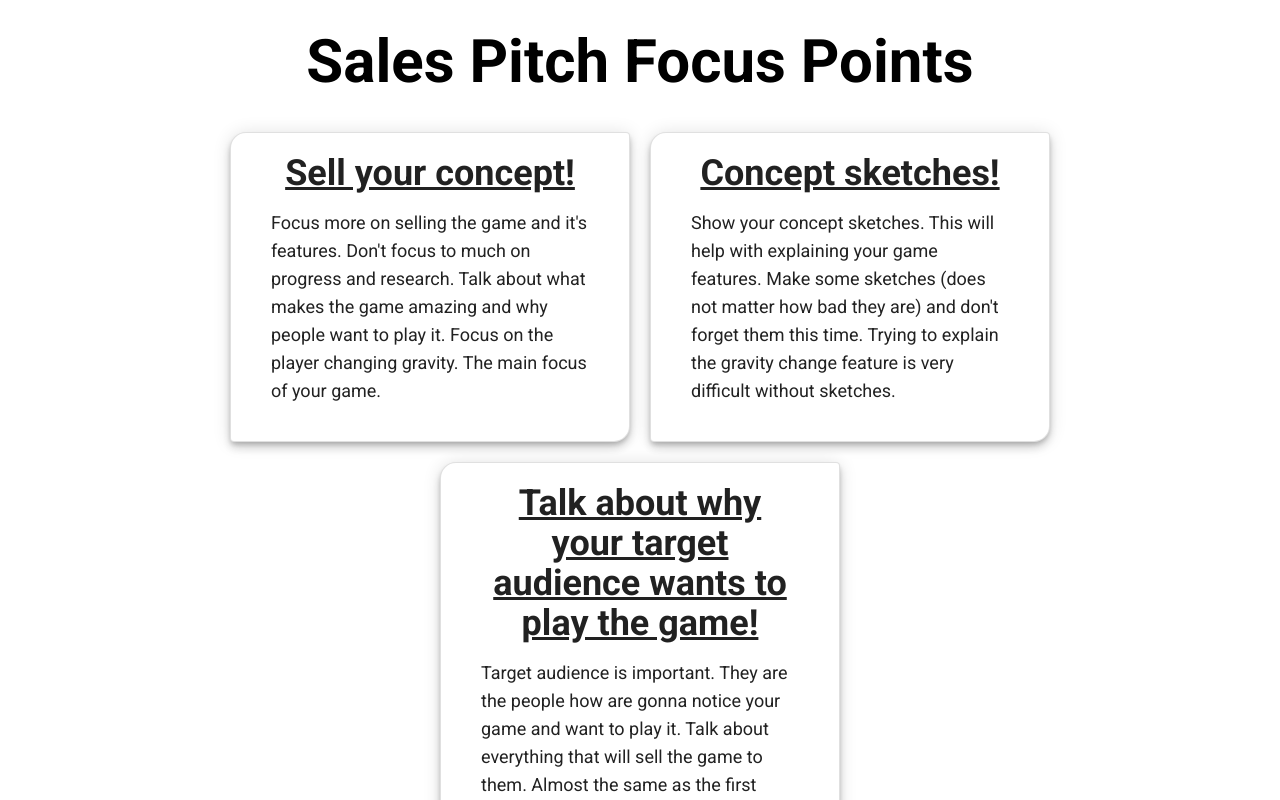
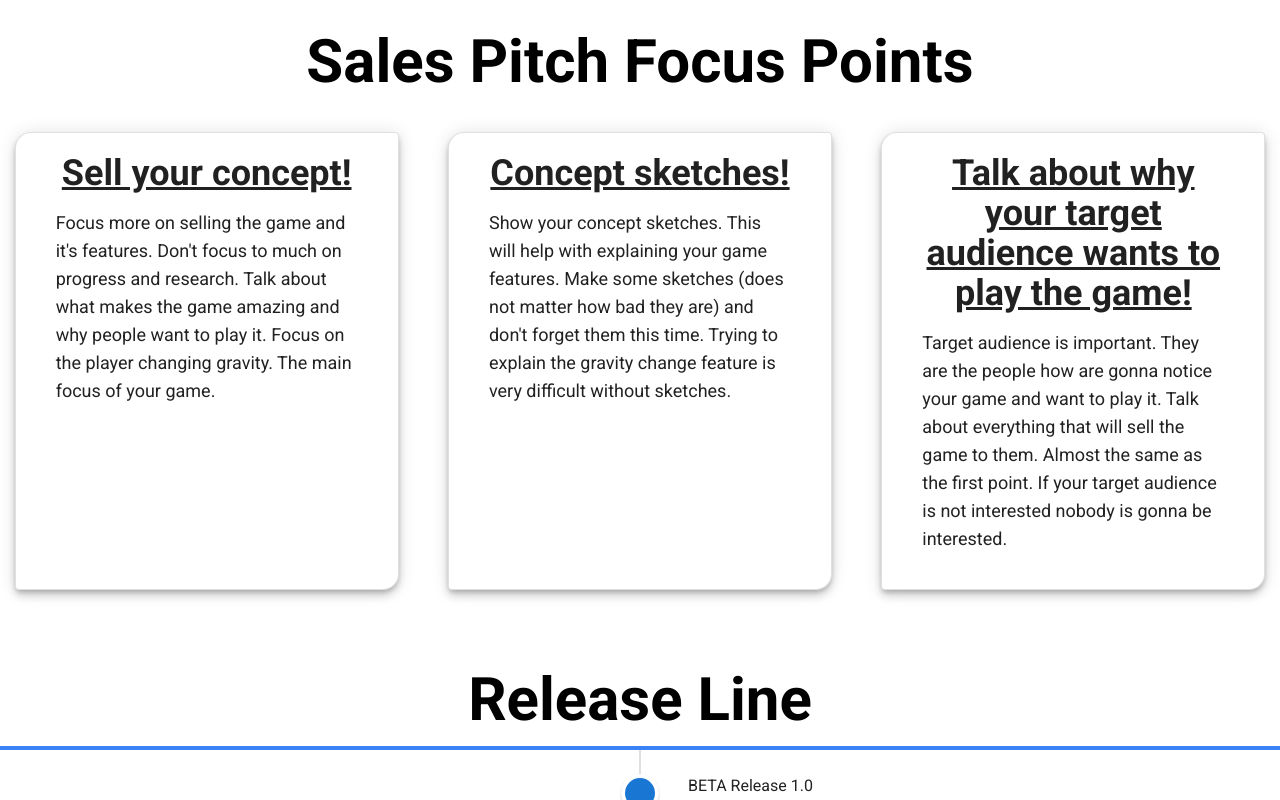
Before and after one commit to MarcvdMade/gravity-unknown-one-pager, a Vue app: page / in a window 1280 px wide. Shown: the part 4300-5100 px from the top of the page. Built offline with nearby package versions, Linux system fonts and the light colour scheme.

Commit message:
build fix for pitch

```diff
--- a/src/components/Home.vue
+++ b/src/components/Home.vue
@@ -87,9 +87,9 @@
 
         <div class="mt-36">
             <p class="text-6xl text-center font-bold mb-10 text-black">Sales Pitch Focus Points</p>
-            <div class="flex flex-row flex-wrap justify-center mx-10 gap-5">
+            <div class="flex flex-col md:flex-row flex-wrap justify-center gap-5">
               <v-card
-                class="px-10 py-5 w-1/3"
+                class="px-10 py-5 w-96 mx-auto"
                 elevation="6"
                 outlined
                 shaped
@@ -102,7 +102,7 @@
                 </p>
               </v-card>
               <v-card
-                class="px-10 py-5 w-1/3"
+                class="px-10 py-5 w-96 mx-auto"
                 elevation="6"
                 outlined
                 shaped
@@ -115,7 +115,7 @@
                 </p>
               </v-card>
               <v-card
-                class="px-10 py-5 w-1/3"
+                class="px-10 py-5 w-96 mx-auto"
                 elevation="6"
                 outlined
                 shaped
```
Also changed, not shown: 7 other files (tests, documents, lock files or other folders).
